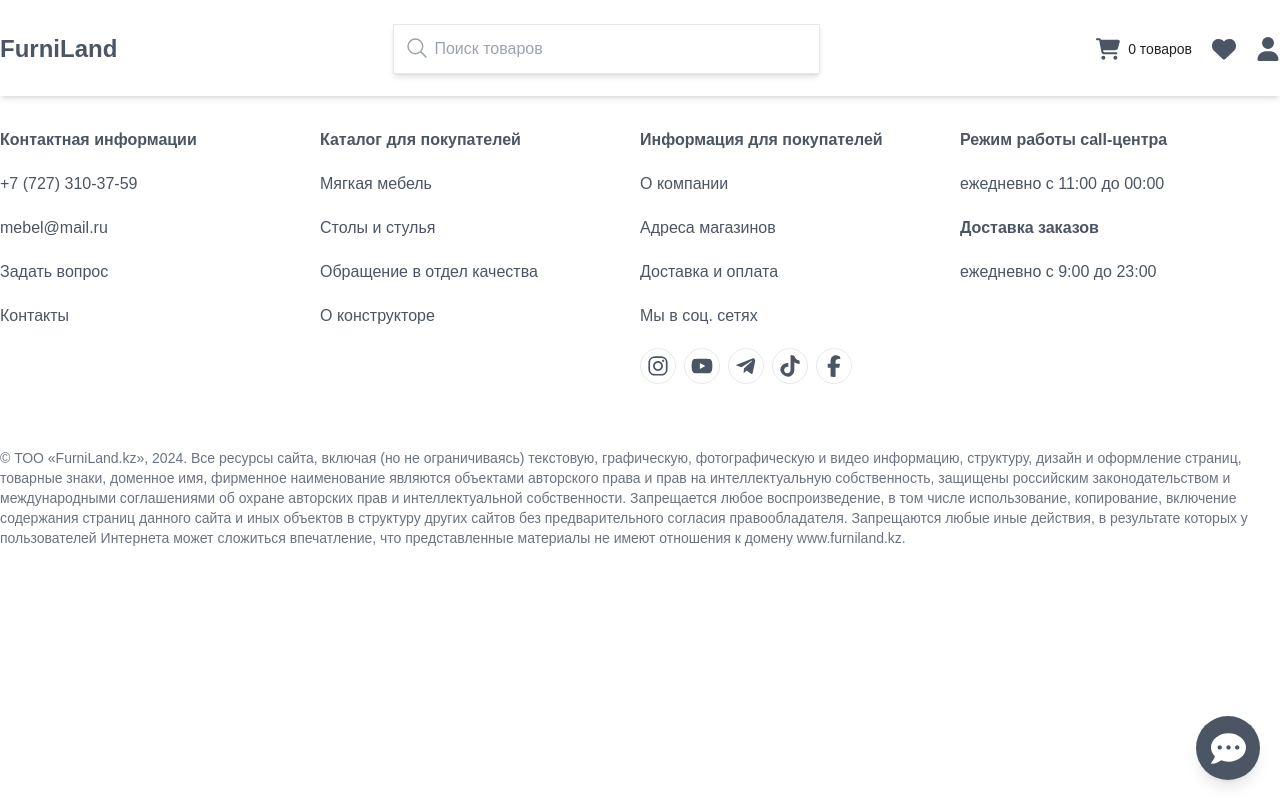
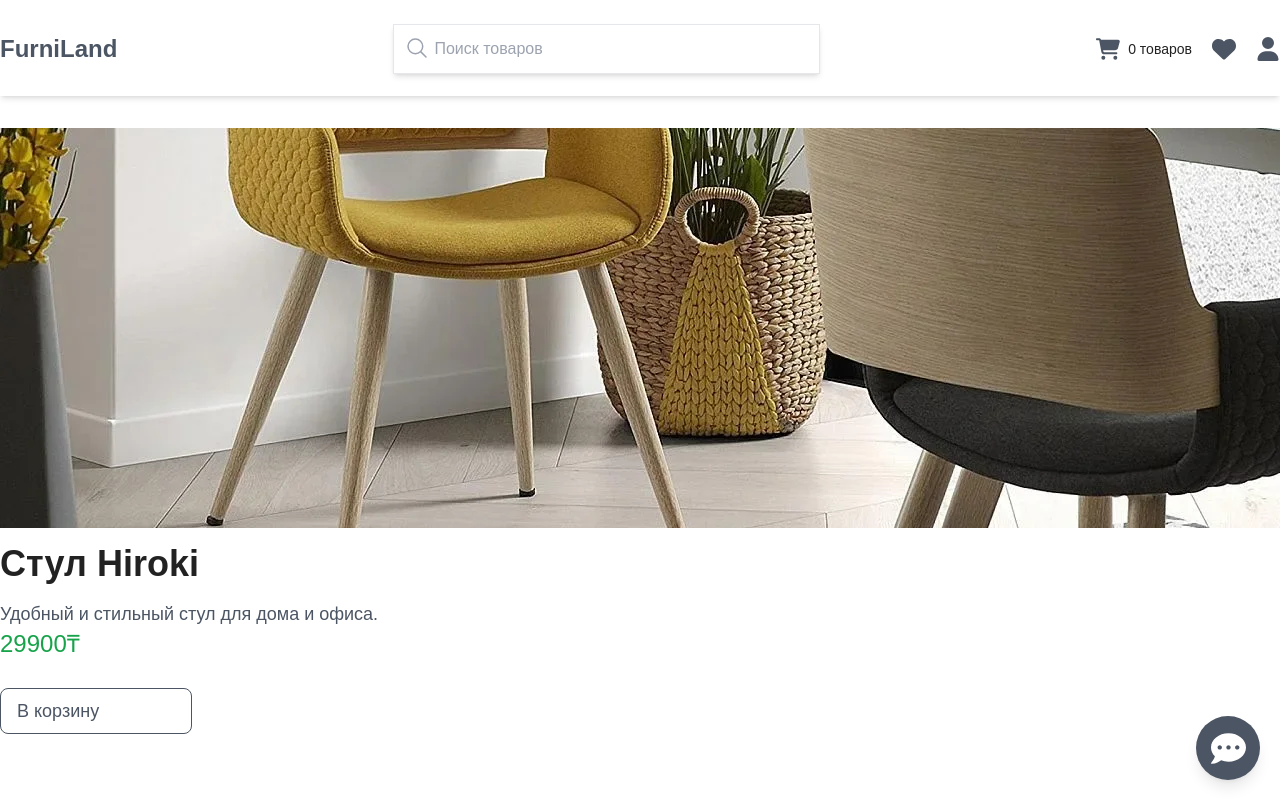
Before and after one commit to seniorfromturkestan/Mebel_Project, a React (Create React App) app: page /1 in a window 1280 px wide. Shown: the top 800 px of the page. Built offline with nearby package versions, Linux system fonts and the light colour scheme; a web font is replaced by a local one.

Commit message:
Added item details

```diff
--- a/src/App.js
+++ b/src/App.js
@@ -7,6 +7,7 @@ import { items } from './helpers/data';
 import AboutUs from './components/AboutUs';
 import Basket from './components/Basket';
 import ChatToggle from './components/Chat';
+import ItemDetail from './components/ItemDetail';
 
 function App() {
   const [cart, setCart] = useState([]);
@@ -72,6 +73,8 @@ function App() {
             />
           }
         />
+        <Route path="/:id" element={<ItemDetail items={items} addToCart={addToCart} />} />
+
         <Route path="/aboutus" element={<AboutUs />} />
         <Route path="/basket" element={<Basket cart={cart} removeFromCart={removeFromCart} />} />
       </Routes>
--- a/src/components/Footer.jsx
+++ b/src/components/Footer.jsx
@@ -36,15 +36,15 @@ const Footer = () => {
                 <p className='cursor-pointer hover:opacity-80'>Доставка и оплата</p>
                 <p className='cursor-pointer hover:opacity-80'>Мы в соц. сетях</p>
                 <div className='flex space-x-2'>
-                  <p><FaInstagram className='text-4xl p-1.5 border rounded-full cursor-pointer hover:bg-gradient-to-r from-[#833ab4] via-[#fd1d1d] to-[#fcb045] hover:text-white'/></p>
-                  <p><FaYoutube className='text-4xl p-1.5 border rounded-full cursor-pointer hover:bg-[#FF0000] hover:text-white' /></p>
-                  <p><FaTelegramPlane className='text-4xl p-1.5 border rounded-full cursor-pointer hover:bg-[#229ED9] hover:text-white'/></p>
-                  <p><FaTiktok className='text-4xl p-1.5 border rounded-full cursor-pointer hover:bg-black hover:text-white' /></p>
-                  <p><FaFacebookF className='text-4xl p-1.5 border rounded-full cursor-pointer hover:bg-[#3b5998] hover:text-white' /></p>
+                  <p><FaInstagram className='text-4xl p-1.5 border rounded-full cursor-pointer transition duration-150 hover:bg-gradient-to-r from-[#833ab4] via-[#fd1d1d] to-[#fcb045] hover:text-white'/></p>
+                  <p><FaYoutube className='text-4xl p-1.5 border rounded-full cursor-pointer transition duration-150 hover:bg-[#FF0000] hover:text-white' /></p>
+                  <p><FaTelegramPlane className='text-4xl p-1.5 border rounded-full cursor-pointer transition duration-150 hover:bg-[#229ED9] hover:text-white'/></p>
+                  <p><FaTiktok className='text-4xl p-1.5 border rounded-full cursor-pointer transition duration-150 hover:bg-black hover:text-white' /></p>
+                  <p><FaFacebookF className='text-4xl p-1.5 border rounded-full cursor-pointer transition duration-150 hover:bg-[#3b5998] hover:text-white' /></p>
                 </div>
               </li>
               <li className='space-y-5'>
-                <p className='font-semibold cursor-pointer hover:opacity-80'>Режим работы call-центрa </p>
+                <p className='font-semibold cursor-pointer hover:opacity-80'>Режим работы call-центрa</p>
                 <p className='cursor-pointer hover:opacity-80'>ежедневно с 11:00 до 00:00</p>
                 <p className='font-semibold cursor-pointer hover:opacity-80'>Доставка заказов</p>
                 <p className='cursor-pointer hover:opacity-80'>ежедневно с 9:00 до 23:00</p>
--- /dev/null
+++ b/src/components/ItemDetail.jsx
@@ -0,0 +1,26 @@
+import React from 'react';
+import { useParams } from 'react-router-dom';
+
+const ItemDetail = ({ items, addToCart }) => {
+    const { id } = useParams();
+    const item = items.find(item => item.id === parseInt(id));
+
+    return (
+        <div className="wrapper">
+            <div className="item-detail mt-32">
+                 <img src={item.img} alt={item.title} className="w-full h-[400px] object-cover object-center" />
+                 <h1 className="text-4xl font-semibold py-4">{item.title}</h1>
+                 <p className="text-lg text-gray-600">{item.description}</p>
+                 <p className="text-2xl text-green-600 font-medium">{item.price}₸</p>
+                 <div
+                      className="border border-gray-600 rounded-lg mt-7 w-48 text-gray-600 text-lg px-4 py-2 cursor-pointer hover:bg-gray-600 hover:text-white transition duration-300"
+                      onClick={() => addToCart(item)}
+                >
+                      В корзину
+                </div>
+             </div>
+        </div>
+    );
+};
+
+export default ItemDetail;
--- a/src/components/Items.jsx
+++ b/src/components/Items.jsx
@@ -2,6 +2,7 @@ import React, { useState } from "react";
 import About from "./About";
 import { FaRegHeart } from "react-icons/fa6";
 import { FaHeart } from "react-icons/fa6";
+import { Link } from 'react-router-dom';
 
 const categoryNames = {
     chairs: 'Стулья',
@@ -53,30 +54,24 @@ const Items = ({ items, addToCart, searchQuery, clickedHeart, toggledItems }) =>
                                     <FaHeart  />
                                 ) : (
                                     <FaRegHeart />
-
                                 )}
                             </div>
                             <div className="w-full pr-1 text-[#333]">
-                                <h1 className="font-semibold py-4 text-gray-600 text-2xl cursor-pointer">{item.title}</h1>
+                                <Link to={`/${item.id}`}><h1 className="font-semibold py-4 text-gray-600 text-2xl cursor-pointer w-fit">{item.title}</h1></Link>
+                                {/* <h1 className="font-semibold py-4 text-gray-600 text-2xl cursor-pointer">{item.title}</h1> */}
                                 <p className="h-12 text-gray-600">{item.description}</p>
                                 <div className="flex justify-between items-center">
                                     <p className="text-green-600 font-medium text-2xl my-2">{item.price}₸</p>
-                                    {/* <div
-                                        className="bg-gray-600 rounded-full w-10 h-10 text-center font-medium text-white text-4xl cursor-pointer hover:scale-110 transition duration-500"
-                                        onClick={() => addToCart(item)}
-                                    >
-                                        +
-                                    </div> */}
                                     <div
                                         className="border border-gray-600 rounded-lg text-gray-600 text-lg px-4 py-2 cursor-pointer hover:bg-gray-600 hover:text-white transition duration-300"
                                         onClick={() => addToCart(item)}
                                     >
                                         В корзину
                                     </div>
+
                                 </div>
                             </div>
                         </div>
-
                     ))
                 ) : (
                     <p className="col-span-full text-center text-lg text-gray-500">Товары не найдены</p>
```
